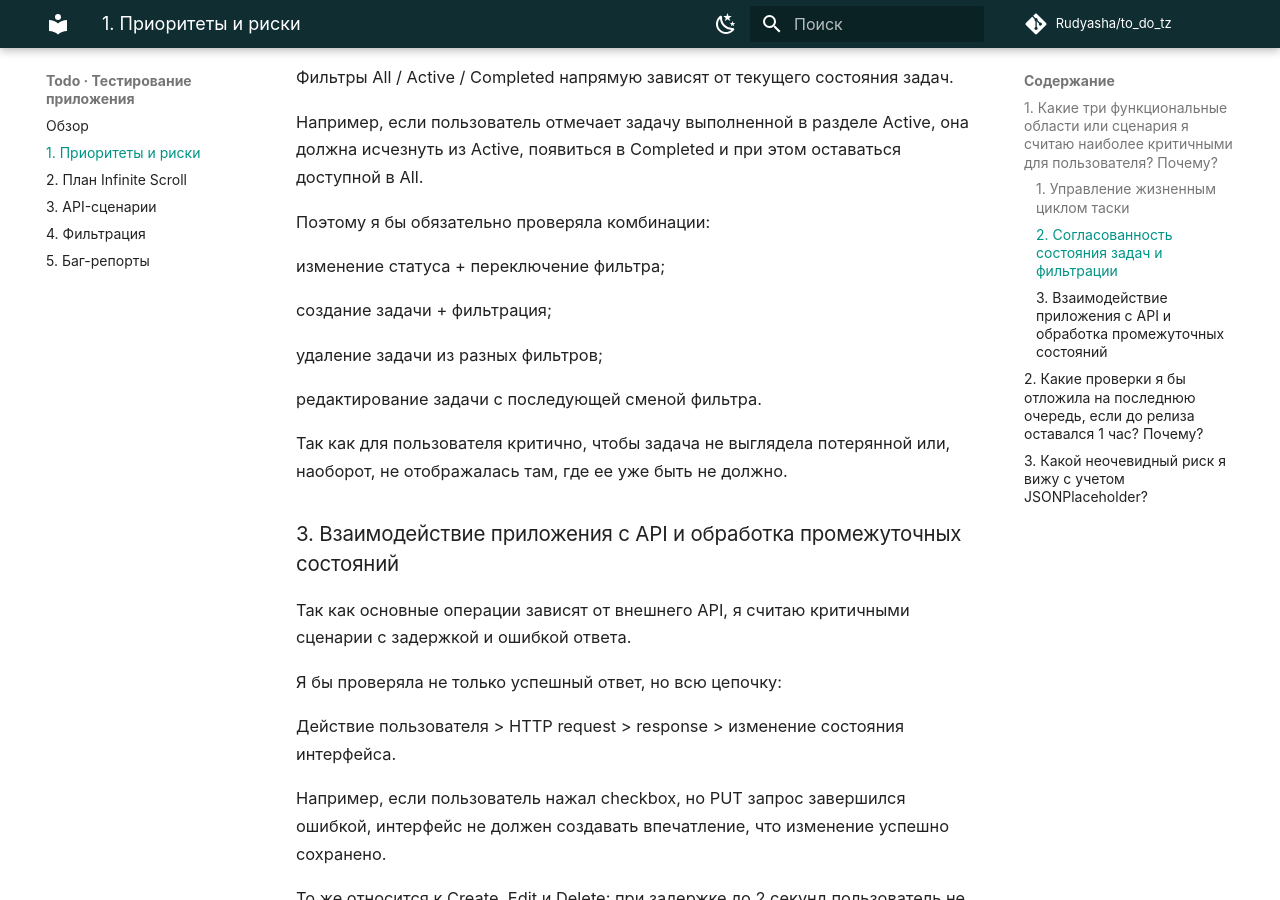
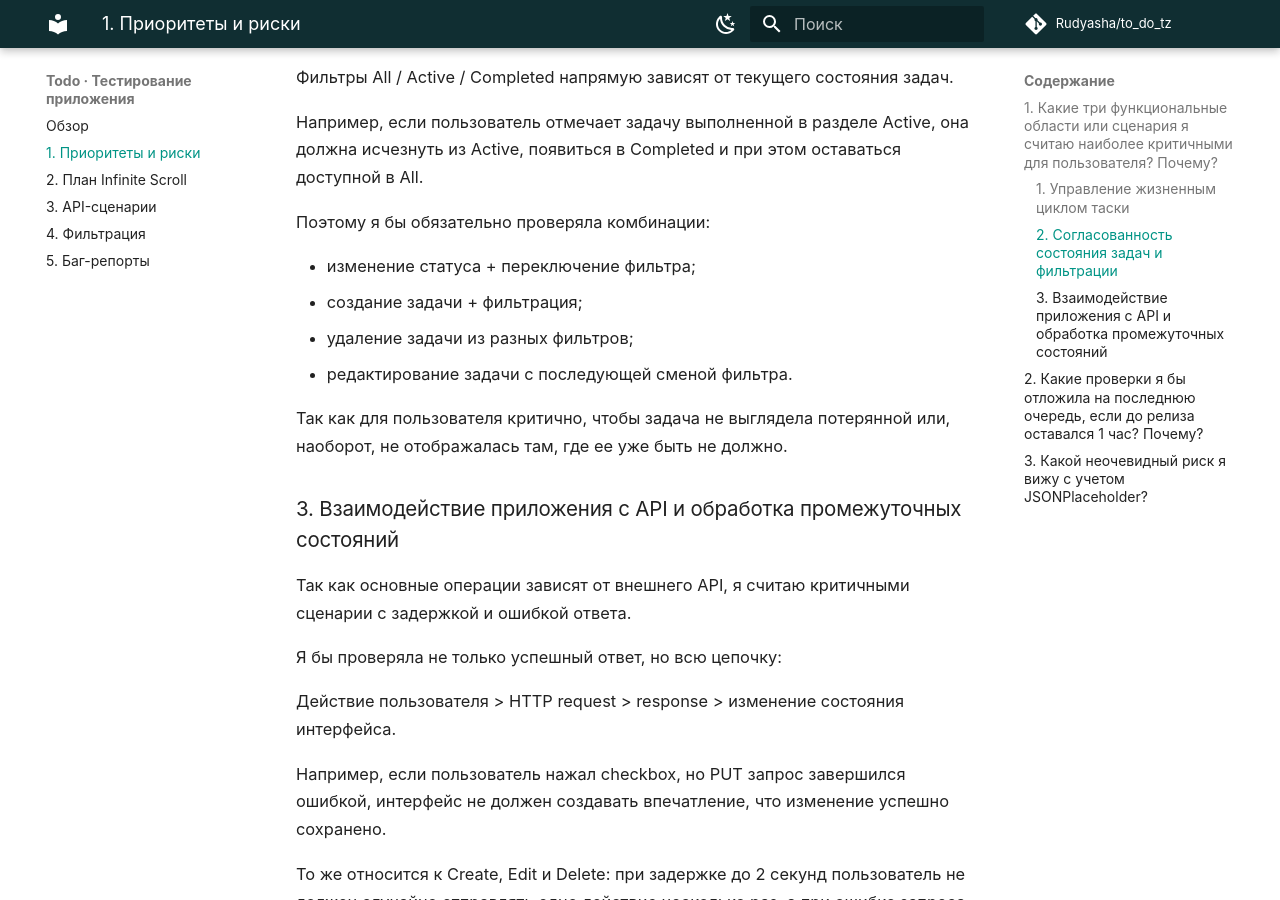
Before and after one commit to Rudyasha/to_do_tz, an MkDocs documentation site: the page built from docs/task-1.md, in a window 1280 px wide and 900 px high, scrolled down 670 px. Built offline with MkDocs 1.6.1 and Material for MkDocs 9.7.7, drawn with Linux system fonts in a browser that asks for light colours; comment, search, counter and statistics services are not loaded.

Commit message:
Format priority checks as bullet lists

```diff
--- a/docs/task-1.md
+++ b/docs/task-1.md
@@ -20,13 +20,10 @@
 
 Поэтому я бы обязательно проверяла комбинации:
 
-изменение статуса + переключение фильтра;
-
-создание задачи + фильтрация;
-
-удаление задачи из разных фильтров;
-
-редактирование задачи с последующей сменой фильтра.
+- изменение статуса + переключение фильтра;
+- создание задачи + фильтрация;
+- удаление задачи из разных фильтров;
+- редактирование задачи с последующей сменой фильтра.
 
 Так как для пользователя критично, чтобы задача не выглядела потерянной или, наоборот, не отображалась там, где ее уже быть не должно.
 
@@ -54,15 +51,11 @@
 
 На последнюю очередь я бы оставила:
 
-незначительные визуальные расхождения: отступы, цвета, hover-состояния;
-
-редкие cosmetic cases с очень длинным текстом, если они не ломают layout и функциональность;
-
-глубокую проверку разных размеров окна;
-
-повторное покрытие уже проверенных happy-path сценариев разными похожими тестовыми данными;
-
-окружения и браузеры.
+- незначительные визуальные расхождения: отступы, цвета, hover-состояния;
+- редкие cosmetic cases с очень длинным текстом, если они не ломают layout и функциональность;
+- глубокую проверку разных размеров окна;
+- повторное покрытие уже проверенных happy-path сценариев разными похожими тестовыми данными;
+- окружения и браузеры.
 
 Причина в приоритете влияния на пользователя. Ошибка в Create, Edit, Complete или Delete мешает использовать продукт по назначению. Небольшое визуальное отклонение обычно не блокирует основной сценарий и может быть исправлено позже.
 
```
